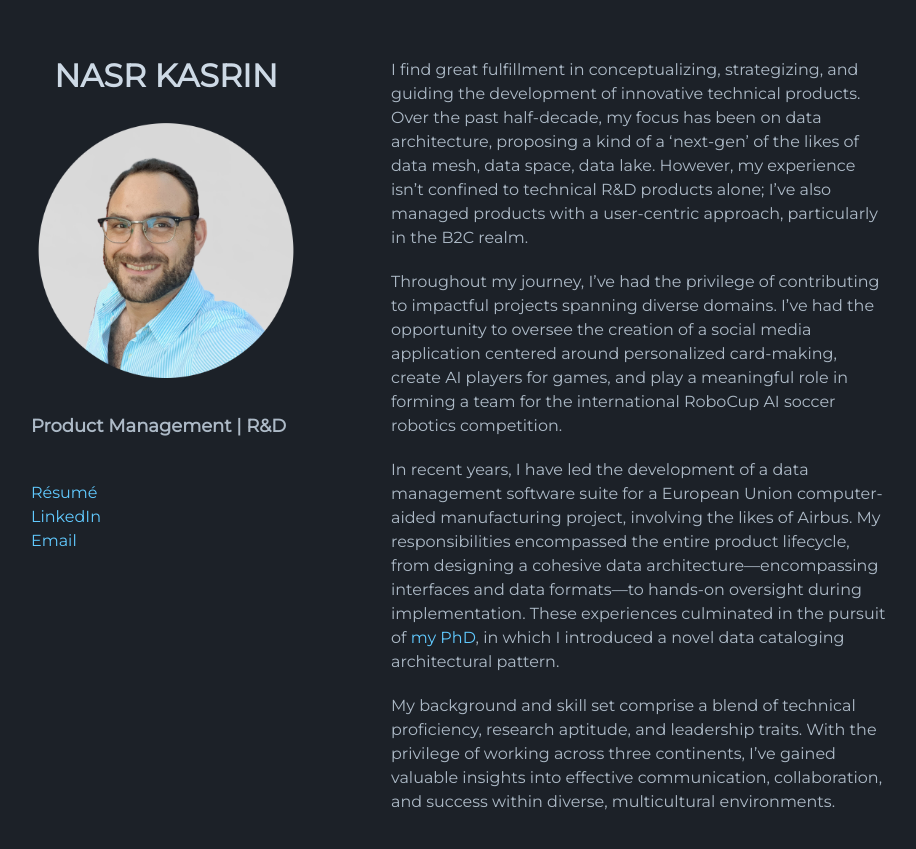
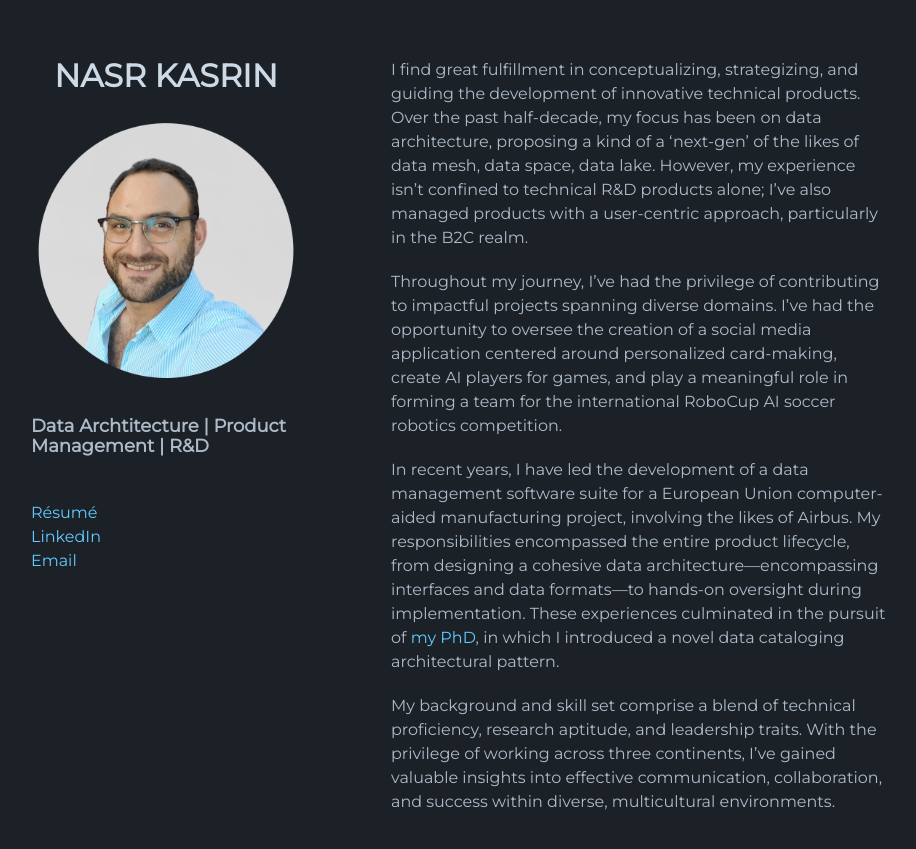
Before and after one commit to n42r/n42r.github.io, a Jekyll site: the page built from index.md, in a window 1280 px wide. Shown: the top 849 px of the page, without its empty margins (179-1095 px from the left). Built offline with Jekyll 4.4.1, drawn with Linux system fonts in a browser that asks for light colours; the repository's description, which GitHub fills in, is left out.

Commit message:
updated cv

```diff
--- a/_config.yml
+++ b/_config.yml
@@ -2,7 +2,7 @@ logo: /assets/img/logo.png
 show_downloads: false
 theme: jekyll-theme-minimal
 title: NASR KASRIN
-roles: Product Management | R&D
+roles: Data Archtitecture | Product Management | R&D
 email: nk.txpct@aleeas.com
 linkedin: nkasrin
 german: index_de
```
Also changed, not shown: 1 other file.
